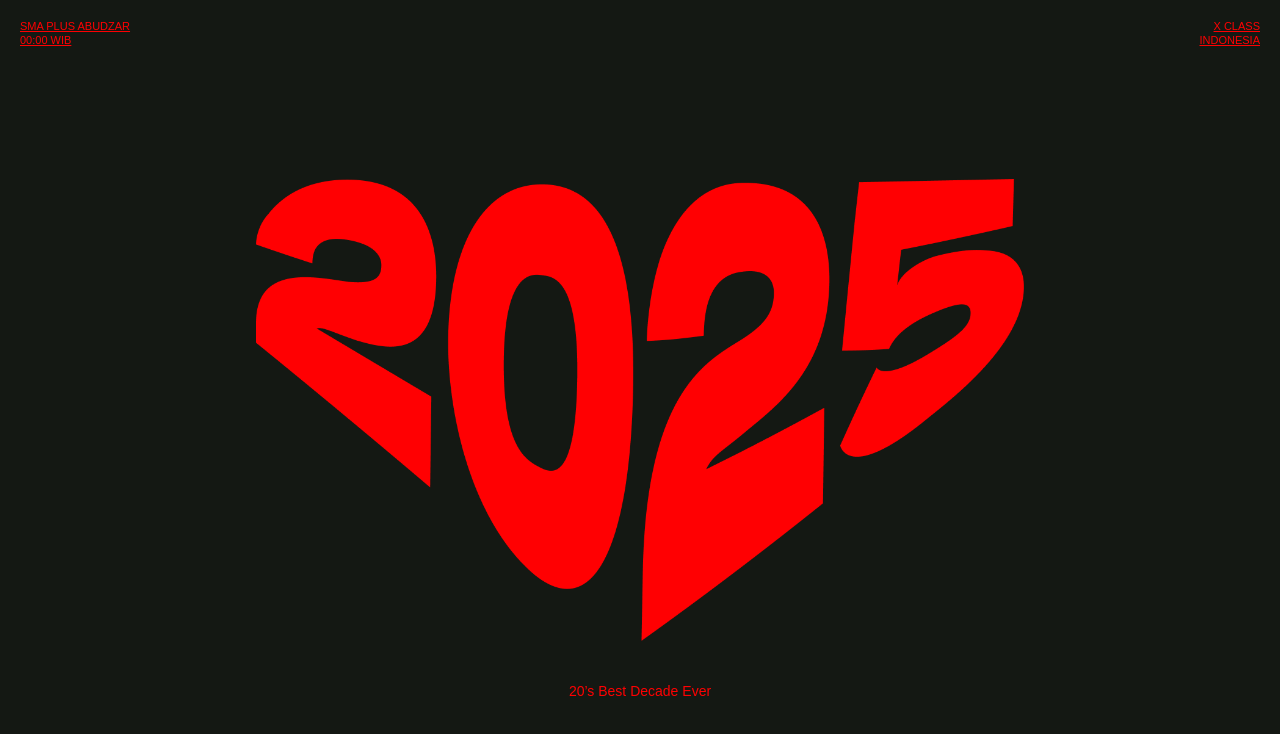
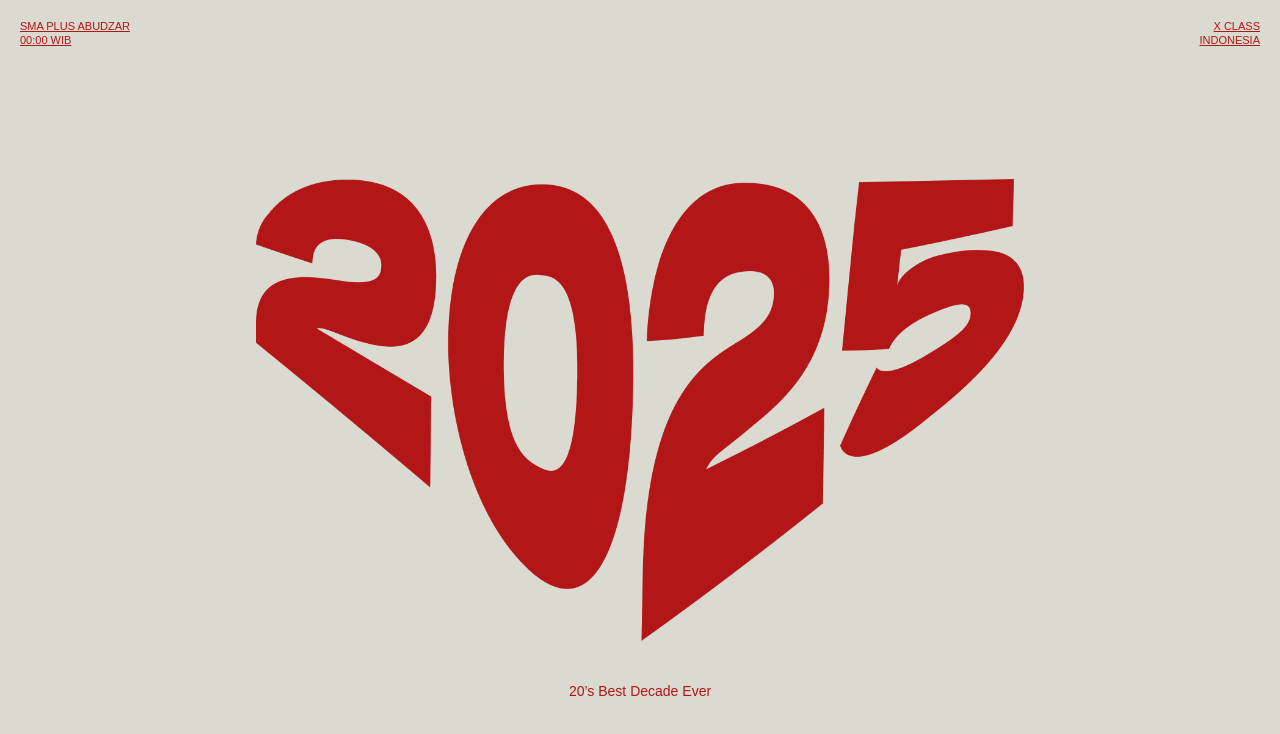
Before and after one commit to MuhamadIlhamMubarrok/landingpage-10b, a React (Vite) app: page / in a window 1280 px wide. Shown: the top 734 px of the page. Built offline with nearby package versions, Linux system fonts and the light colour scheme; a web font is replaced by a local one.

Commit message:
new color

```diff
--- a/src/components/Hero/Hero.jsx
+++ b/src/components/Hero/Hero.jsx
@@ -4,9 +4,9 @@ import heroimg from "../../assets/2025.png";
 
 const Hero = () => {
   return (
-    <div className="bg-accent text-primary min-h-screen flex flex-col items-center justify-center relative overflow-hidden">
+    <div className="bg-secondary text-primary min-h-screen flex flex-col items-center justify-center relative overflow-hidden">
       <img src={heroimg} alt="2025" className="w-[95vw] lg:w-[60vw] lg:mt-20"/>
-      <p className="font-hanson text-sm mt-10 text-center text-blood">
+      <p className="font-hanson text-sm mt-10 text-center">
         20’s Best Decade Ever
       </p>
     </div>
--- a/src/components/Navbar/Navbar.jsx
+++ b/src/components/Navbar/Navbar.jsx
@@ -3,7 +3,7 @@ import React from 'react';
 const Navbar = () => {
   return (
     <nav className="absolute top-0 left-0 w-full z-10 p-5">
-      <div className="flex justify-between items-center text-[11px] font-hanson uppercase leading-tight underline text-blood">
+      <div className="flex justify-between items-center text-[11px] font-hanson uppercase leading-tight underline text-primary">
         <div>
           SMA PLUS ABUDZAR<br/>00:00 WIB
         </div>
--- a/src/index.css
+++ b/src/index.css
@@ -9,11 +9,8 @@
 }
 
 @theme {
-
   --color-primary:#B21617;
   --color-secondary:#DADAD0;
-  --color-accent:#141813;
-  --color-blood:#FF0002;
 
   --font-hanson: "Hanson", sans-serif;
 }
```
Also changed, not shown: src/assets/2025.png.
